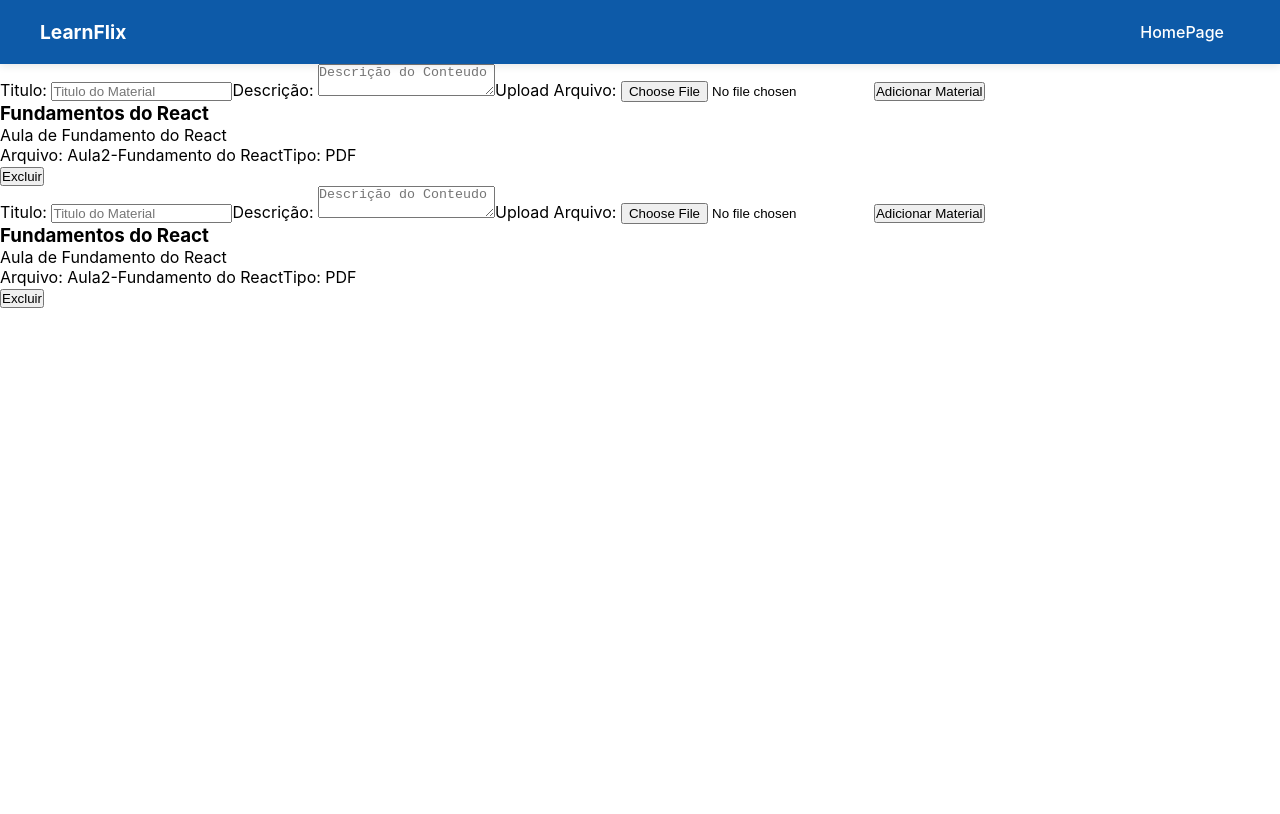
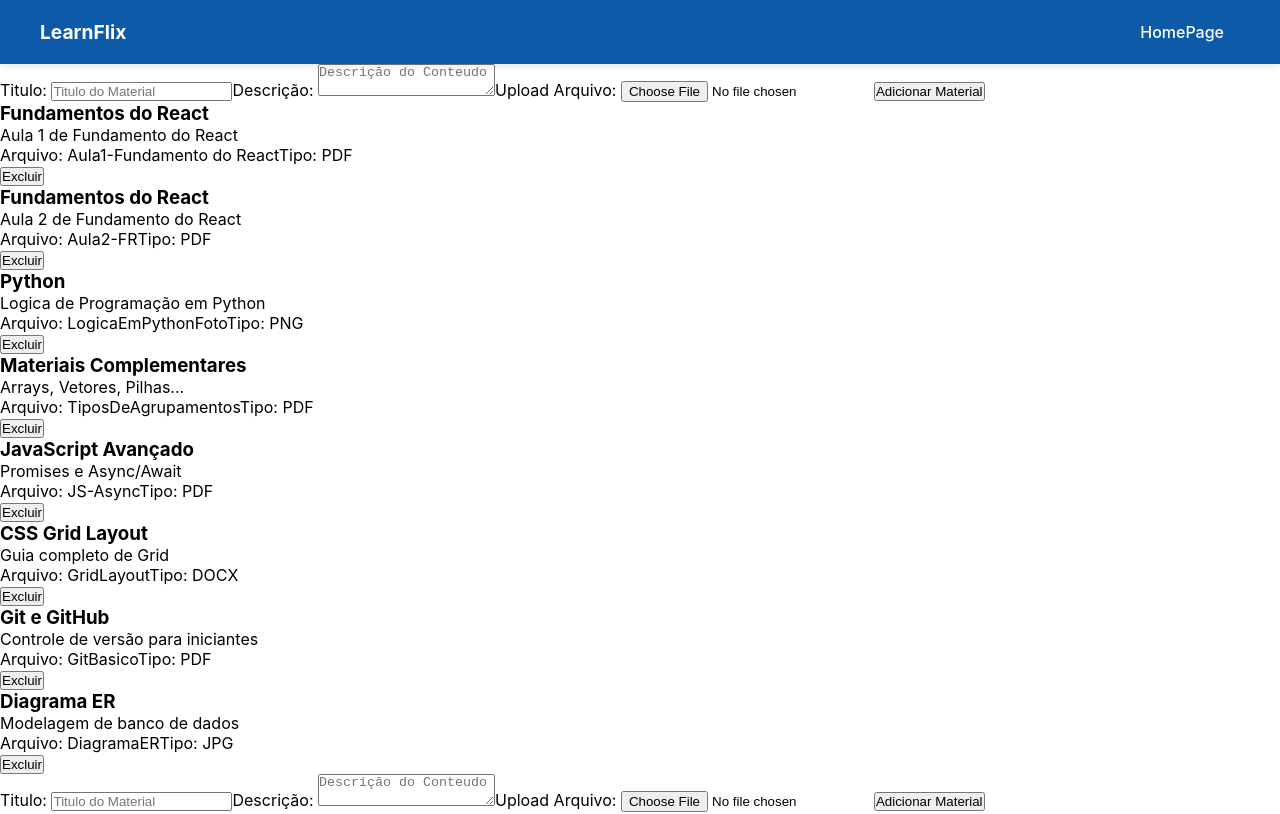
Before and after one commit to LFbruck/learnflix, a React (Create React App) app: page /materiais in a window 1280 px wide. Shown: the top 814 px of the page. Built offline with nearby package versions, Linux system fonts and the light colour scheme.

Commit message:
fix: bug fix

```diff
--- a/src/components/PaginaMateriais/PaginaMateriais.jsx
+++ b/src/components/PaginaMateriais/PaginaMateriais.jsx
@@ -6,7 +6,14 @@ import {useState, useEffect} from 'react'
 
 export default function PaginaMateriais() {
     const [materiais, setMateriais] = useState([
-        {titulo: 'Fundamentos do React', descricao: "Aula de Fundamento do React", nomeArquivo: "Aula2-Fundamento do React", id: 1, tipoArquivo: "PDF"},
+        {titulo: 'Fundamentos do React', descricao: "Aula 1 de Fundamento do React", nomeArquivo: "Aula1-Fundamento do React", id: 1, tipoArquivo: "PDF"},
+        {titulo: 'Fundamentos do React', descricao: "Aula 2 de Fundamento do React", nomeArquivo: "Aula2-FR", id: 2, tipoArquivo: "PDF"},
+        {titulo: 'Python', descricao: "Logica de Programação em Python", nomeArquivo: "LogicaEmPythonFoto", id: 3, tipoArquivo: "PNG"},
+        {titulo: 'Materiais Complementares', descricao: "Arrays, Vetores, Pilhas...", nomeArquivo: "TiposDeAgrupamentos", id: 4, tipoArquivo: "PDF"},
+        {titulo: 'JavaScript Avançado', descricao: "Promises e Async/Await", nomeArquivo: "JS-Async", id: 5, tipoArquivo: "PDF"},
+        {titulo: 'CSS Grid Layout', descricao: "Guia completo de Grid", nomeArquivo: "GridLayout", id: 6, tipoArquivo: "DOCX"},
+        {titulo: 'Git e GitHub', descricao: "Controle de versão para iniciantes", nomeArquivo: "GitBasico", id: 7, tipoArquivo: "PDF"},
+        {titulo: 'Diagrama ER', descricao: "Modelagem de banco de dados", nomeArquivo: "DiagramaER", id: 8, tipoArquivo: "JPG"},
     ]);
 
     const adicionarMaterial = (novoMaterial) => {
```
